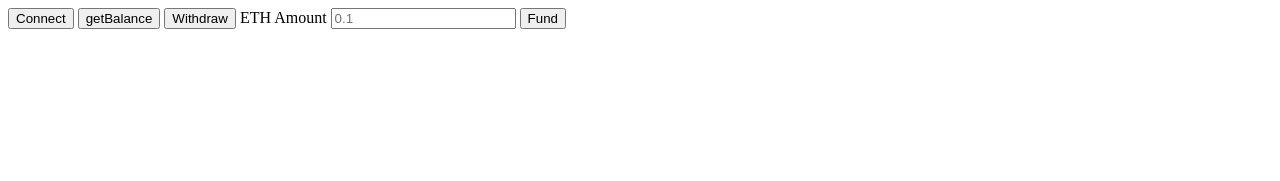
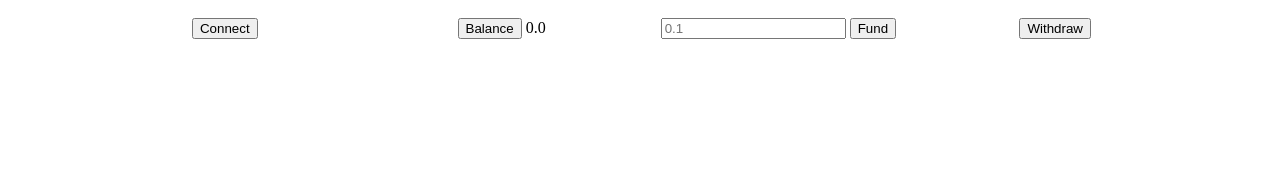
Before and after one commit to DavidWilliamsQA/Hardhat, a website with bundled scripts: page html-fund-me-freecodecamp/index.html in a window 1280 px wide. Built offline with nearby package versions, Linux system fonts and the light colour scheme.

Commit message:
added styling to the index.html page added an a tag to show the balance when the Balance button is pressed

```diff
--- /dev/null
+++ b/html-fund-me-freecodecamp/index.css
@@ -0,0 +1,11 @@
+.outer {
+    text-align: center;
+    justify-content: center;
+}
+.inner {
+    display: inline-block;
+    height: 150px;
+    margin: 10px;
+    width: 20%;
+    justify-content: center;
+}
--- a/html-fund-me-freecodecamp/index.html
+++ b/html-fund-me-freecodecamp/index.html
@@ -1,18 +1,33 @@
 <!DOCTYPE html>
 <html>
     <head>
+        <link rel="stylesheet" href="index.css" />
         <title>Fund Me App</title>
     </head>
 
     <body>
-        <button id="connectButton">Connect</button>
-        <button id="balanceButton">getBalance</button>
-        <button id="withdrawButton">Withdraw</button>
-        <!-- <form> -->
-        <label for="ethAmount">ETH Amount</label>
-        <input id="ethAmount" placeholder="0.1" />
-        <button type="button" id="fundButton">Fund</button>
-        <!-- </form> -->
+        <div class="outer">
+            <div class="inner">
+                <button id="connectButton">Connect</button>
+            </div>
+
+            <div class="inner">
+                <button id="balanceButton">Balance</button>
+                <a id="balanceVisual">0.0</a>
+            </div>
+
+            <div class="inner">
+                <!-- <form> -->
+                <!-- <label for="ethAmount">ETH Amount</label> -->
+                <input id="ethAmount" placeholder="0.1" />
+                <button type="button" id="fundButton">Fund</button>
+                <!-- </form> -->
+            </div>
+
+            <div class="inner">
+                <button id="withdrawButton">Withdraw</button>
+            </div>
+        </div>
     </body>
 
     <script src="./index.js" type="module"></script>
--- a/html-fund-me-freecodecamp/index.js
+++ b/html-fund-me-freecodecamp/index.js
@@ -5,6 +5,7 @@ const connectButton = document.getElementById("connectButton")
 const withdrawButton = document.getElementById("withdrawButton")
 const fundButton = document.getElementById("fundButton")
 const balanceButton = document.getElementById("balanceButton")
+const balanceVisualButton = document.getElementById("balanceVisual")
 connectButton.onclick = connect
 withdrawButton.onclick = withdraw
 fundButton.onclick = fund
@@ -68,6 +69,9 @@ async function getBalance() {
         try {
             const balance = await provider.getBalance(contractAddress)
             console.log(ethers.utils.formatEther(balance))
+            balanceVisualButton.innerHTML = `${ethers.utils.formatEther(
+                balance
+            )}`
         } catch (error) {
             console.log(error)
         }
```
